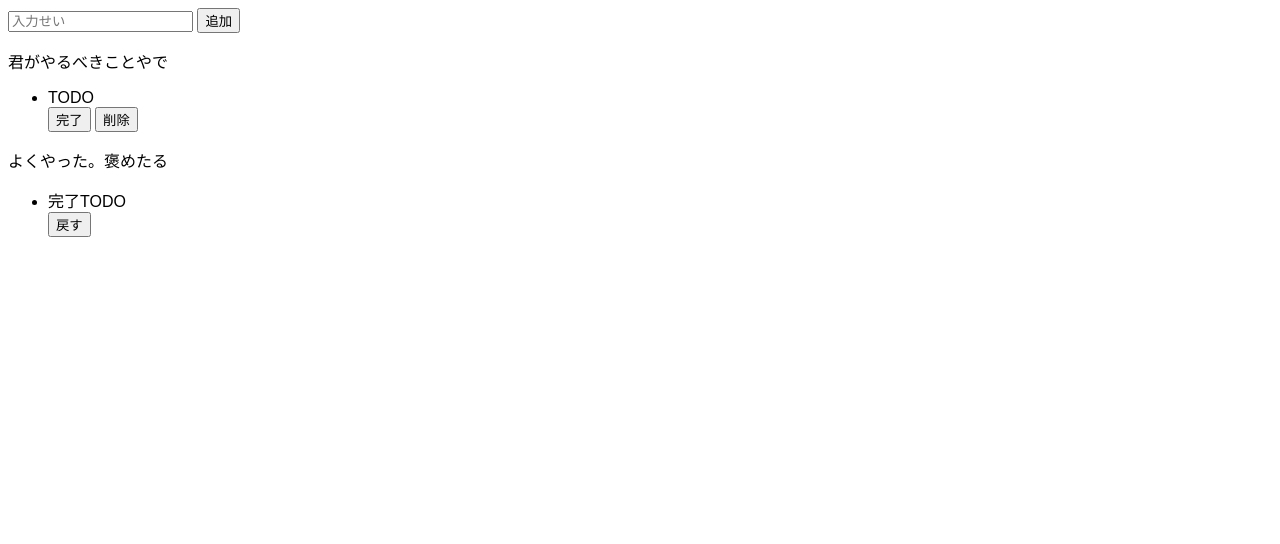
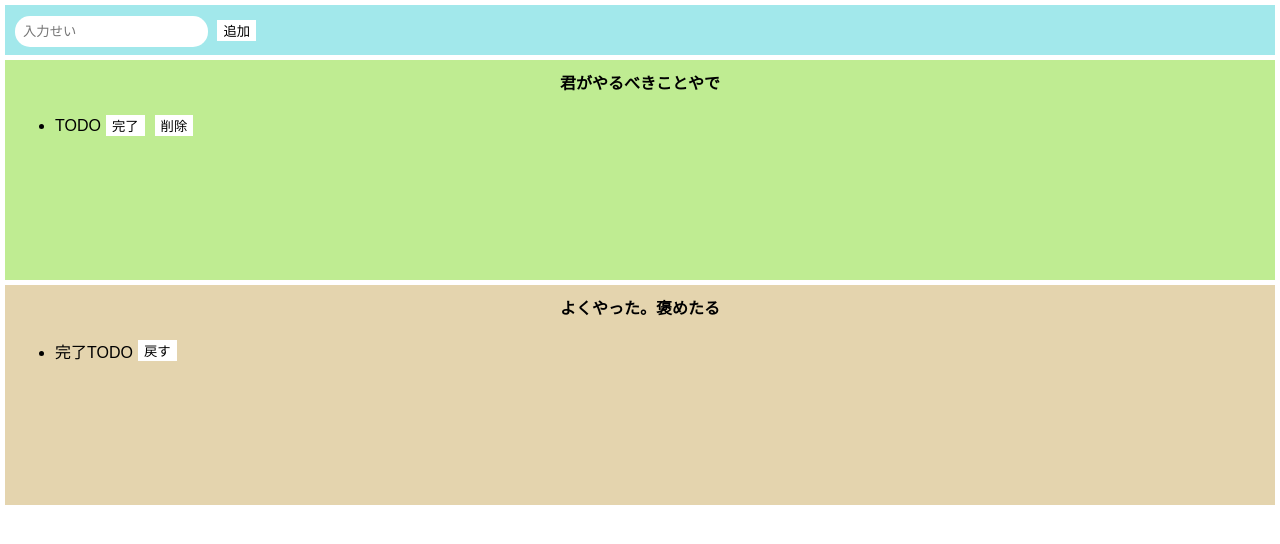
Before and after one commit to 0391017tm/TODO.JS.ver, a website built with Parcel: page index.html in a window 1280 px wide. Built offline with nearby package versions, Linux system fonts and the light colour scheme.

Commit message:
cssのスタイリング

```diff
--- a/index.html
+++ b/index.html
@@ -6,11 +6,12 @@
   </head>
 
   <body>
-    <div>
+    <div class="input-content">
       <input placeholder="入力せい" />
       <button>追加</button>
     </div>
-    <div>
+
+    <div class="imcomplete-content">
       <p>君がやるべきことやで</p>
       <ul>
         <li>TODO</li>
@@ -18,7 +19,8 @@
         <button>削除</button>
       </ul>
     </div>
-    <div>
+
+    <div class="complete-content">
       <p>よくやった。褒めたる</p>
       <ul>
         <li>完了TODO</li>
--- a/src/styles.css
+++ b/src/styles.css
@@ -1,3 +1,51 @@
 body {
   font-family: sans-serif;
+  margin: 0 auto;
 }
+
+input {
+  border: none;
+  border-radius: 15px;
+  padding: 8px;
+}
+button {
+  border: none;
+  margin: 5px;
+  background-color: white;
+}
+button:hover {
+  background-color: black;
+  color: white;
+}
+p {
+  text-align: center;
+  font-weight: bold;
+  margin-top: 0px;
+}
+
+.input-content {
+  background-color: rgb(162, 232, 235);
+  height: 30px;
+  font-weight: 400px;
+  padding: 10px;
+  margin: 5px;
+}
+
+.imcomplete-content {
+  background-color: rgb(191, 236, 146);
+  min-height: 200px;
+  padding: 10px;
+  margin: 5px;
+}
+
+.complete-content {
+  background-color: rgb(228, 212, 174);
+  min-height: 200px;
+  padding: 10px;
+  margin: 5px;
+}
+
+ul {
+  display: flex;
+  align-items: center;
+}
```
